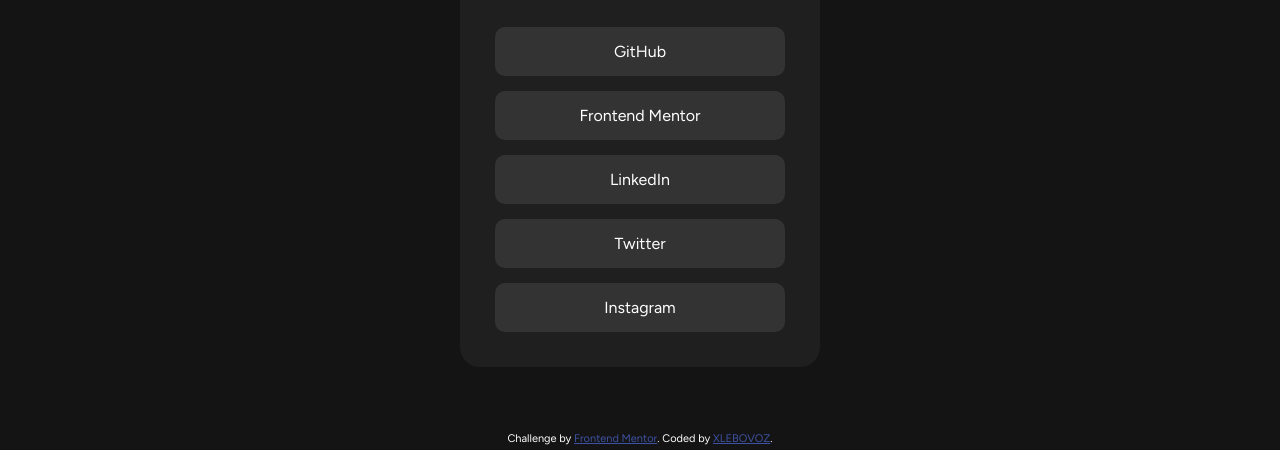
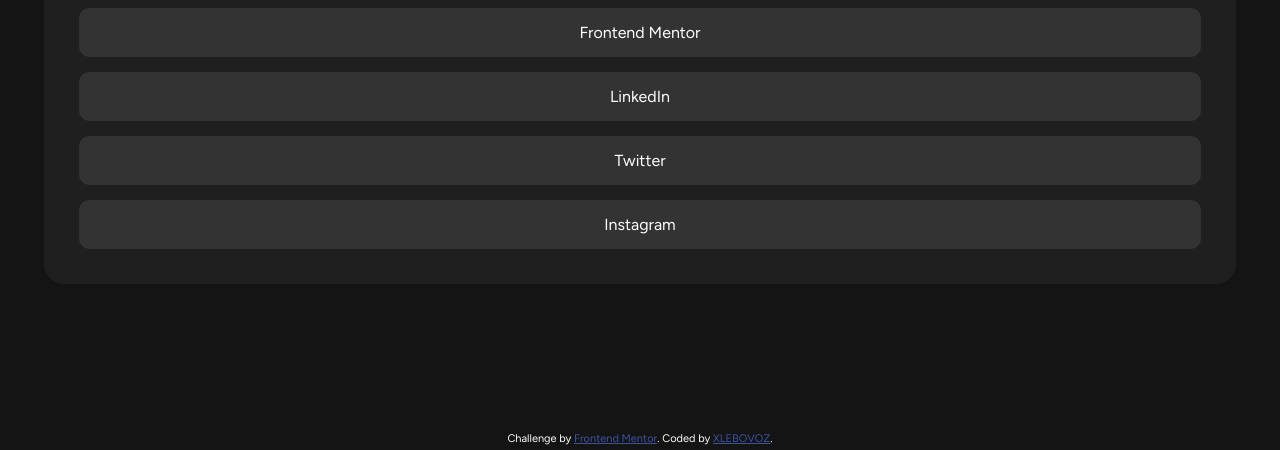
Before and after one commit to xlebovoz/social-links-profile, a plain HTML site: page index.html in a window 1280 px wide. Shown: the part 350-800 px from the top of the page. Drawn offline with Linux system fonts and the light colour scheme.

Commit message:
#2 fix bugs

```diff
--- a/index.html
+++ b/index.html
@@ -21,13 +21,20 @@
     .attribution a { color: hsl(228, 45%, 44%); }
 
     body {
-      background-color: hsl(0, 0%, 8%);
-      font-family: 'Figtree', sans-serif;
-      display: flex;
-      justify-content: center;
-      align-items: center;
-      margin: 0;
-      height: 100vh;
+    background-color: hsl(0,0%,8%);
+    font-family:'Figtree', sans-serif;
+    margin:0;
+    /* убрали flex */
+    }
+
+    .main {
+    background-color: hsl(0,0%,12%);
+    text-align:center;
+    padding:20px;
+
+    max-width:90%;
+    margin:auto;
+    border-radius:20px;
     }
 
     img {
@@ -35,14 +42,6 @@
       height: auto;
       border-radius: 100%;
       margin-top: 20px;
-    }
-
-    .main {
-      background-color: hsl(0, 0%, 12%);
-      text-align: center;
-      padding: 20px;
-      border-radius: 20px;
-      width: 320px;
     }
 
     .contact {
```
